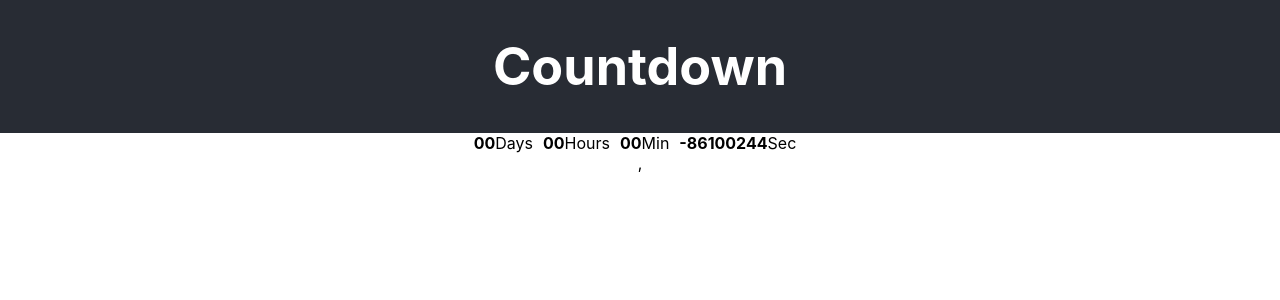
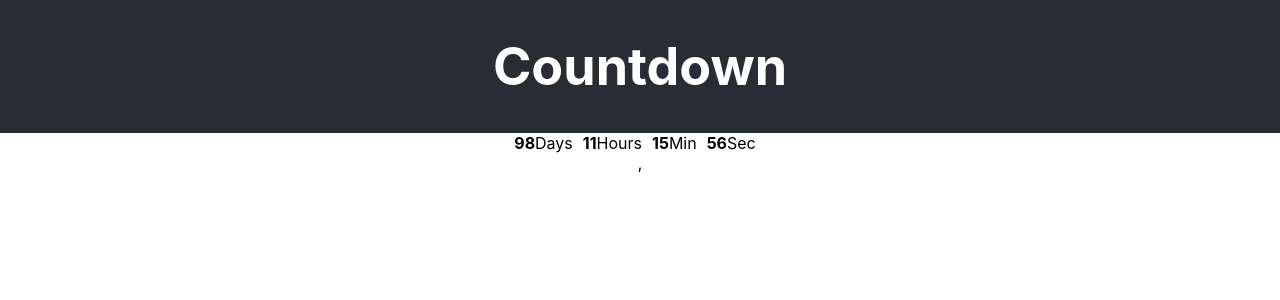
Before and after one commit to leftfieldlabs/countdown-assignment, a React (Create React App) app: page / in a window 1280 px wide. Shown: the top 300 px of the page. Built offline with nearby package versions, Linux system fonts and the light colour scheme.

Commit message:
added dependencies, attempted to install yarn locally but yarn command was still unknown. Running with npm, no problems locally, will attempt yarn at end of project.

```diff
--- a/src/App.js
+++ b/src/App.js
@@ -9,7 +9,7 @@ function App() {
         <h1>Countdown</h1>
       </header>
       <div className="content">
-        <Countdown date='2020-12-24T00:00:00' />,
+        <Countdown date='2023-12-24T00:00:00' />,
       </div>
     </div>
   );
```
Also changed, not shown: package.json (+12 -4 lines), 2 other files (tests, documents, lock files or other folders).
